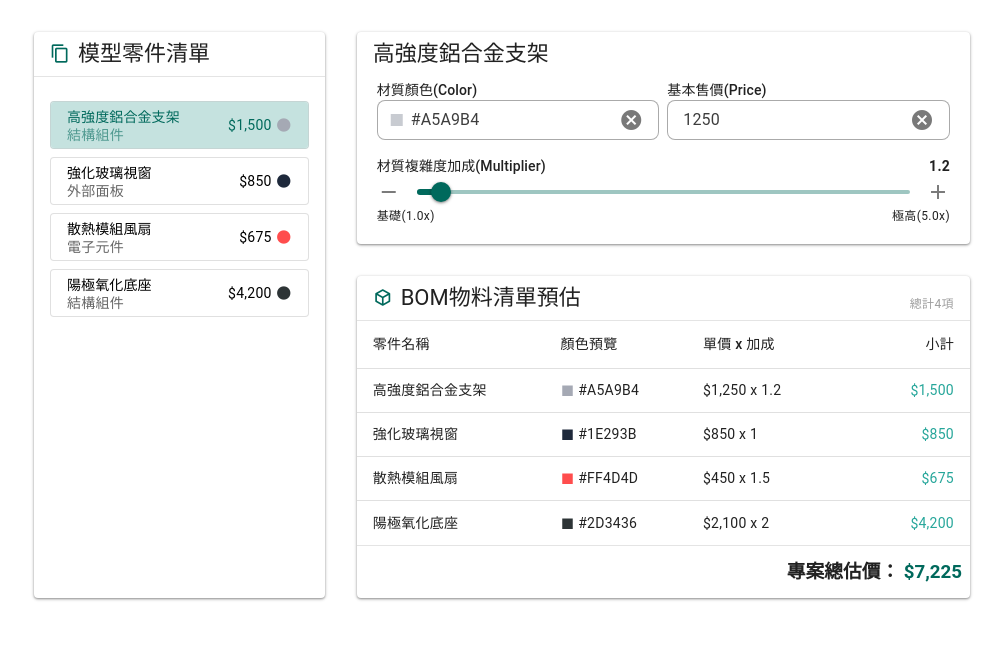
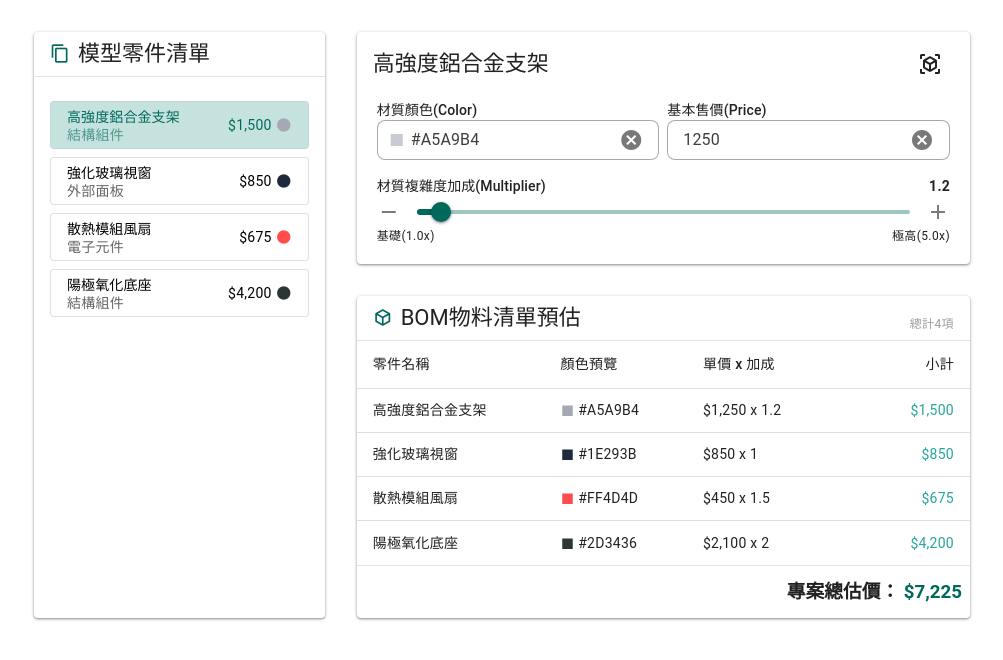
Before and after one commit to ChiuZhenHuang/PouChen_FrontEnd, a Vue app: page / in a window 1280 px wide. Shown: the top 660 px of the page, without its empty margins (138-1141 px from the left). Built offline with nearby package versions, Linux system fonts and the light colour scheme.

Commit message:
feat: 更換觸發3D視窗組件

```diff
--- a/src/components/mesh/BOMSummary.vue
+++ b/src/components/mesh/BOMSummary.vue
@@ -24,7 +24,6 @@
           hover
           density="comfortable"
           hide-default-footer
-          @click:row="onRowClick"
         >
           <template #[`item.name`]="{ item }">
             <v-tooltip location="bottom">
@@ -69,29 +68,16 @@
         </h3>
       </v-card-actions>
     </v-card>
-    <ThreeDialog v-model="showThreeDialog" :data="selectedItem" />
   </v-container>
 </template>
 
 <script setup lang="ts">
-import { ref } from "vue";
 import { formatThousands, formatNumber } from "@/utils/format";
 import { useMeshStore } from "@/stores/meshStore";
 import { useDisplay } from "vuetify";
-import ThreeDialog from "./ThreeDialog.vue";
-import type { MeshItem } from "@/types/mesh";
 
 const { smAndDown } = useDisplay();
 const store = useMeshStore();
-
-const showThreeDialog = ref(false);
-
-const selectedItem = ref<MeshItem | null>(null);
-
-function onRowClick(_: Event, { item }: { item: MeshItem }) {
-  showThreeDialog.value = true;
-  selectedItem.value = item;
-}
 
 const header = [
   {
--- a/src/components/mesh/MaterialEditor.vue
+++ b/src/components/mesh/MaterialEditor.vue
@@ -2,8 +2,21 @@
   <v-container>
     <v-card outlined>
       <div v-if="item">
-        <v-card-title>
-          {{ item.name }}
+        <v-card-title class="d-flex justify-space-between align-center">
+          <span>{{ item.name }}</span>
+
+          <v-tooltip text="查看3D模型" location="bottom">
+            <template #activator="{ props }">
+              <v-btn
+                v-bind="props"
+                icon
+                variant="text"
+                @click="showThreeDialog = true"
+              >
+                <v-icon>mdi-cube-scan</v-icon>
+              </v-btn>
+            </template>
+          </v-tooltip>
         </v-card-title>
 
         <v-card-text>
@@ -97,6 +110,7 @@
         未選擇模型零件
       </div>
     </v-card>
+    <ThreeDialog v-model="showThreeDialog" :data="item ?? null" />
   </v-container>
 </template>
 
@@ -105,9 +119,12 @@ import debounce from "debounce";
 import { ref, watch, computed } from "vue";
 import { useMeshStore } from "@/stores/meshStore";
 import { formatNumber } from "@/utils/format";
+import ThreeDialog from "./ThreeDialog.vue";
 
 const store = useMeshStore();
 const item = computed(() => store.activeItem);
+
+const showThreeDialog = ref(false);
 
 // 本地暫存multiplier
 const tempMultiplier = ref(1);
@@ -135,6 +152,6 @@ watch(
 
     tempMultiplier.value = val ?? 1;
   },
-  { immediate: true }
+  { immediate: true },
 );
 </script>
--- a/vite.config.ts
+++ b/vite.config.ts
@@ -6,6 +6,7 @@ import vuetify from "vite-plugin-vuetify";
 
 // https://vite.dev/config/
 export default defineConfig({
+  base: "./",
   plugins: [vue(), tailwindcss(), vuetify({ autoImport: true })],
   resolve: {
     alias: {
```
Also changed, not shown: vercel.json (added).
